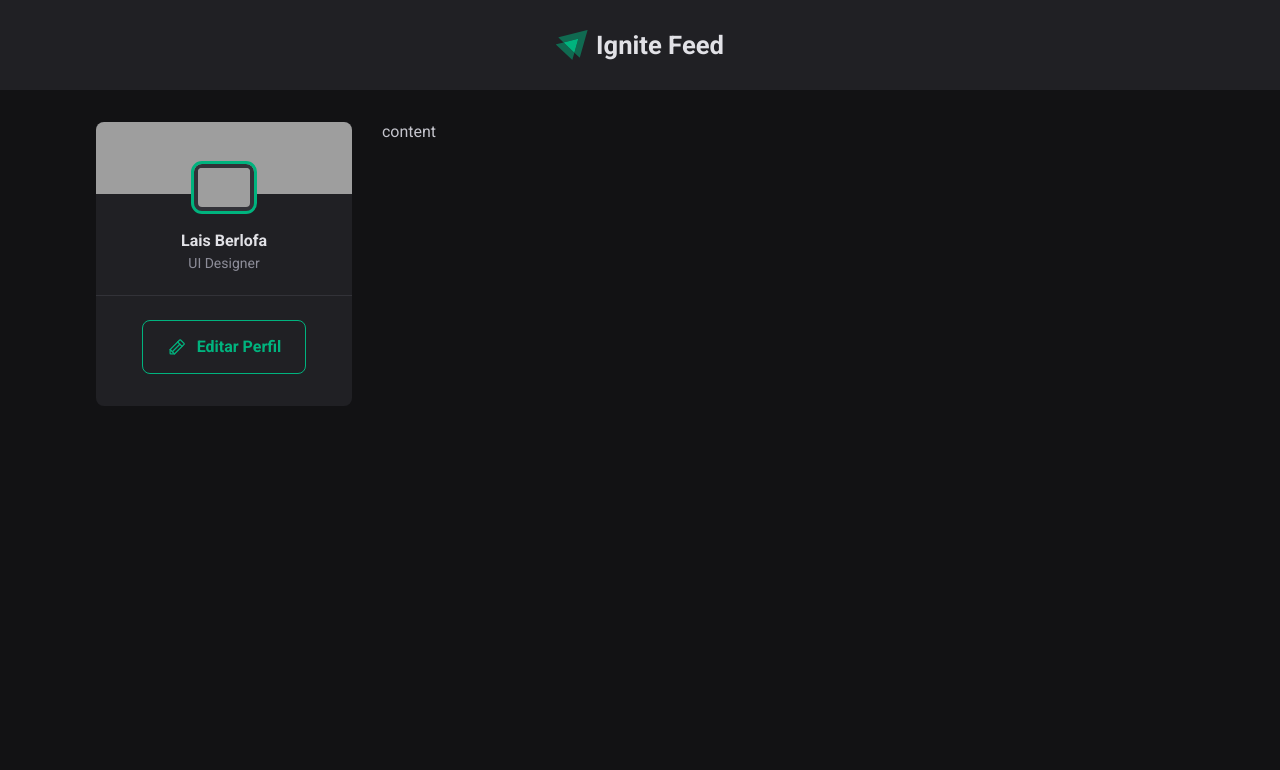
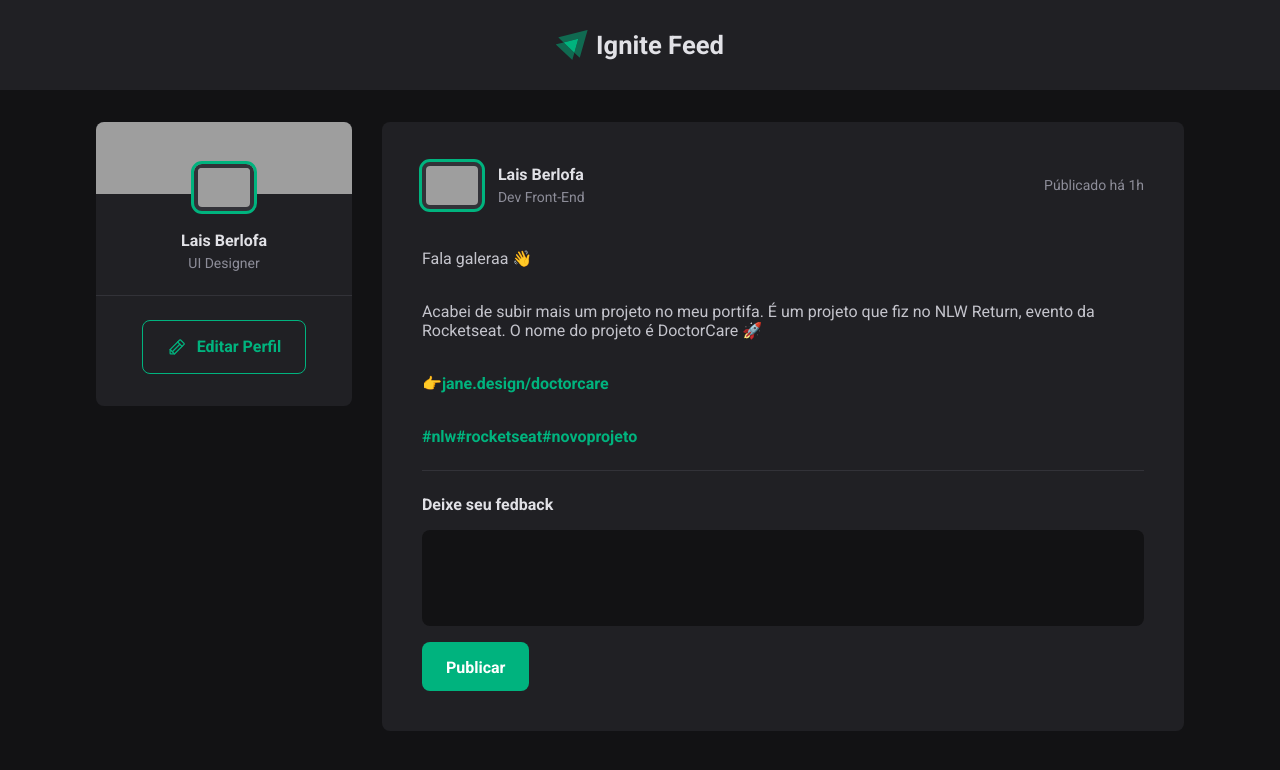
Before and after one commit to joao472762/ignite-fundamentals-recap-ts, a React (Vite) app in the folder aplication/: page / in a window 1280 px wide. Shown: the top 770 px of the page. Built offline with nearby package versions, Linux system fonts and the light colour scheme; grey boxes are pictures that could not be loaded.

Commit message:
style of post Componet done

```diff
--- a/aplication/src/App.tsx
+++ b/aplication/src/App.tsx
@@ -1,5 +1,7 @@
+import styles from "./app.module.css"
 import "../src/global/styles.module.css"
-import styles from "./app.module.css"
+
+import { Post } from "./components/Post"
 import { Header } from "./components/Header"
 import { SideBar } from "./components/Sidebar"
 
@@ -12,7 +14,7 @@ function App() {
       <div className={styles.wrapper}>
         <SideBar/>
         <main>
-            content
+          <Post/>
         </main>
       </div>
     </div>
--- a/aplication/src/app.module.css
+++ b/aplication/src/app.module.css
@@ -6,4 +6,17 @@
     column-gap: 1.87rem;
     margin-top: 2rem;
     padding: 0 1rem;
+
+    align-items: flex-start;
 }
+
+
+@media (max-width:700px) {
+    html{
+        font-size: 87.5% ;
+    }
+    .wrapper{
+        row-gap: 2rem;
+        grid-template-columns: 1fr;
+    }
+}
--- a/aplication/src/components/Avatar/styles.module.css
+++ b/aplication/src/components/Avatar/styles.module.css
@@ -1,6 +1,6 @@
 .avatar{
     width: 3.75rem;
-    border: 4px solid var(--gray600);
+    border: 4px solid var(--grey600);
     outline: 3px solid var(--green500);
     border-radius: 8px;
 
--- a/aplication/src/components/Header/styles.module.css
+++ b/aplication/src/components/Header/styles.module.css
@@ -4,10 +4,10 @@
     justify-content: center;
     align-items: center;
     padding: 1.87rem;
-    background-color: var(--gray800);
+    background-color: var(--grey800);
 }
 .header h1 {
-    color: var(--gray100);
+    color: var(--grey100);
     font-size: 1.6rem;
 }
 .header img{
--- /dev/null
+++ b/aplication/src/components/Post/index.tsx
@@ -0,0 +1,43 @@
+import { Avatar } from "../Avatar";
+import styles from './styles.module.css'
+
+export function Post(){
+    return(
+        <article className={styles.post}>
+            <header>
+                <Avatar/>
+                <div className={styles.profile}>
+                    <div className= {styles.author}>
+                        <strong> Lais Berlofa</strong>
+                        <span>Dev Front-End</span>
+                     </div>
+
+                    <time>Públicado há 1h</time>
+                </div>
+            </header>
+
+            <section  className={styles.content}>
+                <p>Fala galeraa 👋</p>
+                <p>Acabei de subir mais um projeto no meu portifa. É um projeto que fiz no NLW Return, evento da Rocketseat. O nome do projeto é DoctorCare 🚀</p>
+                <p>👉<a href="#">jane.design/doctorcare</a></p>
+                <p>
+                    <a href="#">#nlw</a>
+                    <a href="#">#rocketseat</a>
+                    <a href="#">#novoprojeto</a>
+                </p>
+            </section>
+
+            <form>
+                <strong>Deixe seu fedback</strong>
+                <textarea/>
+
+                <footer>
+                    <button>
+                        Publicar
+                    </button>
+                </footer>
+
+            </form>
+        </article>
+    )
+}
--- /dev/null
+++ b/aplication/src/components/Post/styles.module.css
@@ -0,0 +1,81 @@
+article.post {
+    padding: 2.5rem;
+    border-radius: 8px;
+    background-color: var(--grey800);
+}
+
+.post header {
+    display: flex;
+    align-items: center;
+    column-gap:  1rem;
+}
+
+.post header .profile{
+    flex:  1;
+    display: flex;
+    align-items: center;
+    justify-content: space-between
+}
+
+.post header .profile .author strong{
+    color: var(--grey100);
+}
+
+.post header .profile .author span{
+    display: block;
+
+    margin-top: 0.3rem;
+    font-size: .875rem;
+    color: var(--grey400);
+}
+
+.post header .profile time{
+    font-size: .875rem;
+    color: var(--grey400);
+}
+
+.post section.content {
+    display: flex;
+    flex-direction: column;
+
+    margin-top: 2.5rem;
+    row-gap: 2.125rem;
+}
+
+.post section.content p a{
+    text-decoration:  none;
+    font-weight: bold;
+    color: var(--green500);
+}
+.post form {
+    display: flex;
+    flex-direction: column;
+
+    margin-top: 1.5rem;
+    border-top: 1px solid var(--grey600);
+    padding-top: 1.5rem;
+
+
+}
+.post form > strong {
+    color: var(--grey100);
+}
+.post form textarea{
+    resize: none;
+    min-height: 6rem;
+    border-radius: 8px;
+    background-color: var(--grey900);
+    margin: 1rem 0px;
+}
+.post form button{
+    padding: 1rem 1.5rem .87rem 1.5rem;
+    border-radius: 8px;
+    background-color: var(--green500);
+    color: white;
+    font-weight: bold;
+    transition: .3s background-color;
+}
+
+.post form button:hover{
+    background-color: var(--green700);
+}
--- a/aplication/src/components/Sidebar/styles.module.css
+++ b/aplication/src/components/Sidebar/styles.module.css
@@ -3,7 +3,7 @@
     flex-direction: column;
     align-items: center;
 
-    background-color: var(--gray800);
+    background-color: var(--grey800);
     overflow: hidden;
     border-radius: 8px;
 }
@@ -29,18 +29,18 @@
     padding-bottom: 1.5rem;
 }
 .sideBar .authorInfo strong{
-    color: var(--gray100);
+    color: var(--grey100);
 }
 .sideBar .authorInfo span{
     font-size: .875rem;
-    color: var(--gray400);
+    color: var(--grey400);
 }
 
 .sideBar footer{
     display: flex;
     justify-content: center;
 
-    border-top: 1px solid var(--gray600);
+    border-top: 1px solid var(--grey600);
     width: 100%;
     padding: 1.5rem 0 2rem 0
 }
@@ -55,7 +55,7 @@
     background-color: transparent;
     border-radius: 8px;
     border: 1px solid var(--green500);
-    transition: 1s color, border
+    transition: .3s color, .3s border-color
 }
 .sideBar footer button svg{
     font-size: 20px;
--- a/aplication/src/global/styles.module.css
+++ b/aplication/src/global/styles.module.css
@@ -1,12 +1,12 @@
 :root{
     --white: #fff;
-    --gray100: #E1E1E6;
-    --gray300: #C4C4CC;
-    --gray400: #8D8D99;
-    --gray600: #323238;
-    --gray700: #29292e;
-    --gray800: #202024;
-    --gray900: #121214;
+    --grey100: #E1E1E6;
+    --grey300: #C4C4CC;
+    --grey400: #8D8D99;
+    --grey600: #323238;
+    --grey700: #29292e;
+    --grey800: #202024;
+    --grey900: #121214;
 
     --green500: #00B37E;
     --green700: #00875F;
@@ -20,13 +20,15 @@
     margin: 0;
     padding: 0;
     box-sizing: border-box;
+    outline: none;
+    border: none;
 
 
 }
 
 body{
-    background-color: var(--gray900);
-    color: var(--gray300);
+    background-color: var(--grey900);
+    color: var(--grey300);
     -webkit-font-somothing: antialiased
 }
 body,input,textarea,button{
@@ -34,3 +36,8 @@ body,input,textarea,button{
     font-weight: 400;
     font-size: 1rem;
 }
+
+:focus{
+
+    box-shadow: 0px 0px 0px 2px var(--green500);
+}
```
